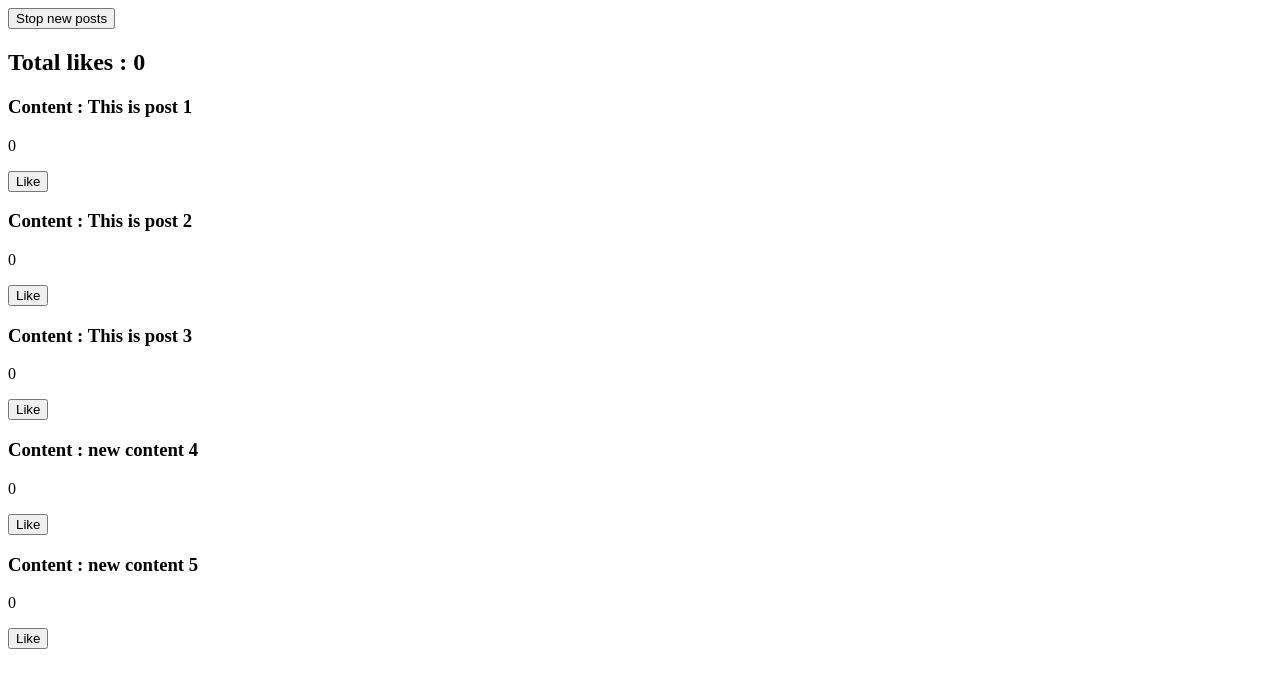
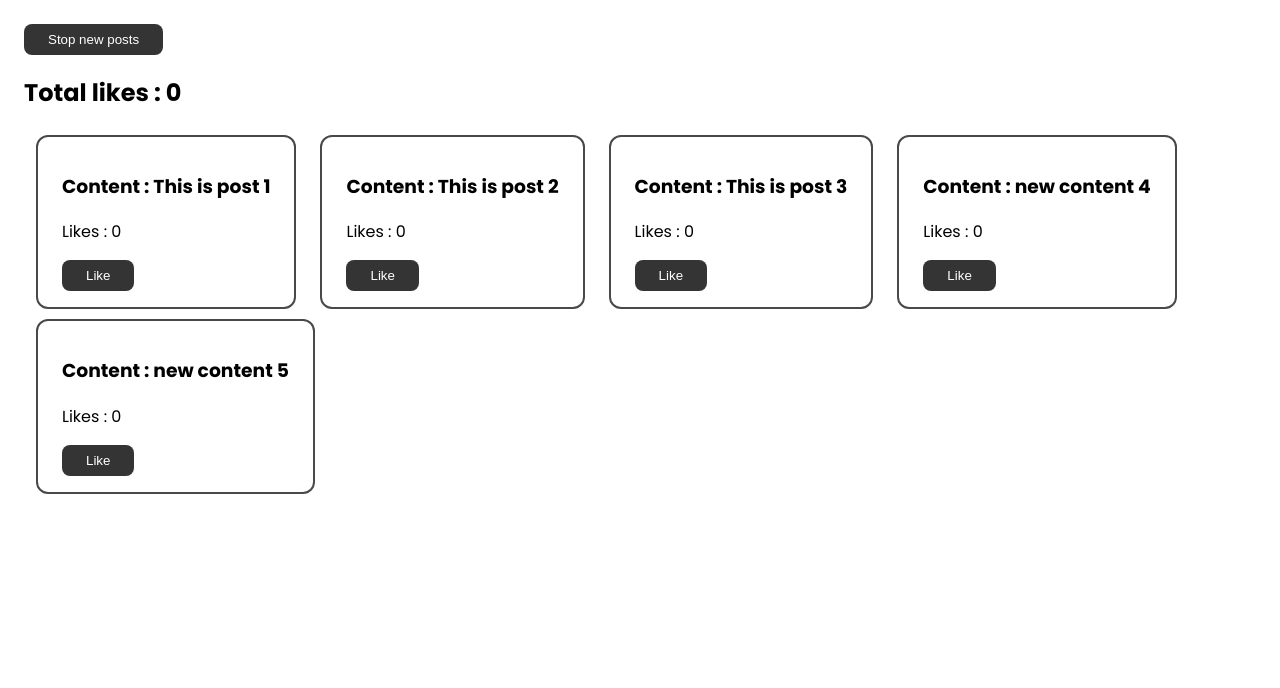
Before and after one commit to Kun7l/Bacancy-Training-Angular, an Angular app in the folder Sessions/observables-assignment/: page / in a window 1280 px wide. Shown: the top 688 px of the page. Built offline with nearby package versions, Linux system fonts and the light colour scheme.

Commit message:
styles added

```diff
--- a/Sessions/observables-assignment/src/app/app.ts
+++ b/Sessions/observables-assignment/src/app/app.ts
@@ -4,7 +4,7 @@ import { SocialMediaFeed } from "./components/social-media-feed/social-media-fee
 
 @Component({
   selector: 'app-root',
-  imports: [RouterOutlet, SocialMediaFeed],
+  imports: [SocialMediaFeed],
   templateUrl: './app.html',
   styleUrl: './app.css'
 })
--- a/Sessions/observables-assignment/src/app/components/social-media-feed/social-media-feed.css
+++ b/Sessions/observables-assignment/src/app/components/social-media-feed/social-media-feed.css
@@ -0,0 +1,7 @@
+.feed-container{
+    padding: 16px;
+}
+.post-container{
+    display: flex;
+    flex-wrap: wrap;
+}
--- a/Sessions/observables-assignment/src/app/components/social-media-feed/social-media-feed.html
+++ b/Sessions/observables-assignment/src/app/components/social-media-feed/social-media-feed.html
@@ -1,7 +1,11 @@
 <div class="feed-container">
-    <button (click)="stopFeed()">Stop new posts</button>
-    <h2>Total likes : {{totalLikes()}}</h2>
-    @for (post of initalPosts(); track $index) {
-    <app-social-media-post [post]="post" (likeButtonEvent)="updateLike($event)" />
-    }
+    <div class="feed-header">
+        <button (click)="stopFeed()">Stop new posts</button>
+        <h2>Total likes : {{totalLikes()}}</h2>
+    </div>
+    <div class="post-container">
+        @for (post of initalPosts(); track $index) {
+        <app-social-media-post [post]="post" (likeButtonEvent)="updateLike($event)" />
+        }
+    </div>
 </div>
--- a/Sessions/observables-assignment/src/app/components/social-media-post/social-media-post.css
+++ b/Sessions/observables-assignment/src/app/components/social-media-post/social-media-post.css
@@ -0,0 +1,6 @@
+.post-details-container{
+    border: 2px solid rgb(73, 73, 73);
+    padding: 16px 24px;
+    margin: 5px 12px;
+    border-radius: 12px;
+}
--- a/Sessions/observables-assignment/src/app/components/social-media-post/social-media-post.html
+++ b/Sessions/observables-assignment/src/app/components/social-media-post/social-media-post.html
@@ -1,5 +1,5 @@
 <div class="post-details-container">
     <h3>Content : {{post()?.content}}</h3>
-    <p>{{post()?.likes}}</p>
+    <p>Likes : {{post()?.likes}}</p>
     <button (click)="likeButton(post()!.id)">Like</button>
 </div>
--- a/Sessions/observables-assignment/src/styles.css
+++ b/Sessions/observables-assignment/src/styles.css
@@ -1 +1,13 @@
 /* You can add global styles to this file, and also import other style files */
+@import url('https://fonts.googleapis.com/css2?family=Noto+Sans:ital,wght@0,100..900;1,100..900&family=Poppins:ital,wght@0,100;0,200;0,300;0,400;0,500;0,600;0,700;0,800;0,900;1,100;1,200;1,300;1,400;1,500;1,600;1,700;1,800;1,900&family=Roboto:ital,wght@0,100..900;1,100..900&display=swap');
+body{
+    font-family: "Poppins", sans-serif;
+}
+button {
+  cursor: pointer;
+  border: none;
+  background-color: rgb(53, 52, 52);
+  padding: 8px 24px;
+  color: white;
+  border-radius: 8px;
+}
```
